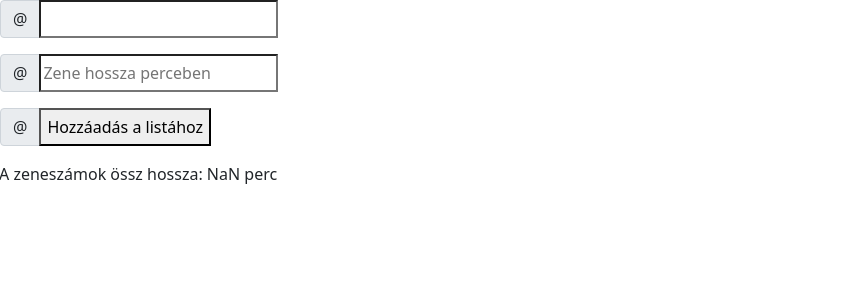
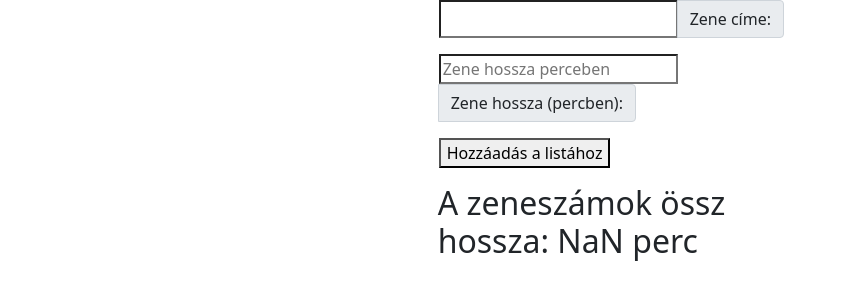
Before and after one commit to lacgondi/js-oop-gyak-2022-09-27, a website with bundled scripts: page index.html in a window 1280 px wide. Both pictures are taken after a click on the button "Hozzáadás a listához". Shown: the whole page, without its empty margins (0-847 px from the left). Built offline with nearby package versions, Linux system fonts and the light colour scheme.

Commit message:
Fix sum function calling the wrong function of the object

```diff
--- a/index.html
+++ b/index.html
@@ -10,21 +10,31 @@
     <title>Dollar Store Spotify</title>
 </head>
 <body>
+    <div class="container-fluid">
+        <div class="row">
+            <div class="col-sm-4">
+            </div>
+            <div class="col-sm-4">
                 <div class="input-group mb-3">
-        <span class="input-group-text" id="basic-addon1">@</span>
                     <input type="text" name="song" id="song">
+                    <span class="input-group-text" id="basic-addon1">Zene címe:</span>
                 </div>
                 <div class="input-group mb-3">
-        <span class="input-group-text" id="basic-addon1">@</span>
                     <input type="number" name="length" id="length" placeholder="Zene hossza perceben">
+                    <span class="input-group-text" id="basic-addon1">Zene hossza (percben): </span>
                 </div>
                 <div class="input-group mb-3">
-        <span class="input-group-text" id="basic-addon1">@</span>
                     <button id="add" value="submit">Hozzáadás a listához</button>
                 </div>
                 <div class="input-group mb-3">
                     <output id="feedback"></output>
-        <output id="sum"><span class="h1">A zeneszámok össz hossza:</span></output>
+                    <output id="sum" class="h2">A zeneszámok össz hossza:</output>
+                </div>
+            </div>
+            <div class="col-sm-4">
+            </div>
+        </div>
+
     </div>
 </body>
 </html>
--- a/src/index.js
+++ b/src/index.js
@@ -21,7 +21,7 @@ class Song {
 function sum() {
   var sum = 0;
   for (let i = 0; i < songList.length; i++) {
-    sum += songList[i]._length;
+    sum += songList[i].length;
   }
   return sum;
 }
@@ -29,7 +29,7 @@ function sum() {
 function addToList() {
   var data = new Song(
     document.getElementById("song").value,
-    document.getElementById("length").value
+    parseInt(document.getElementById("length").value)
   );
   songList.push(data);
   var sPlaceHolder = sum();
@@ -47,3 +47,7 @@ function init() {
 }
 
 document.addEventListener("DOMContentLoaded", init);
+
+
+
+console.log(sum());
```
Lines whose indentation alone changed are shown as unchanged.
